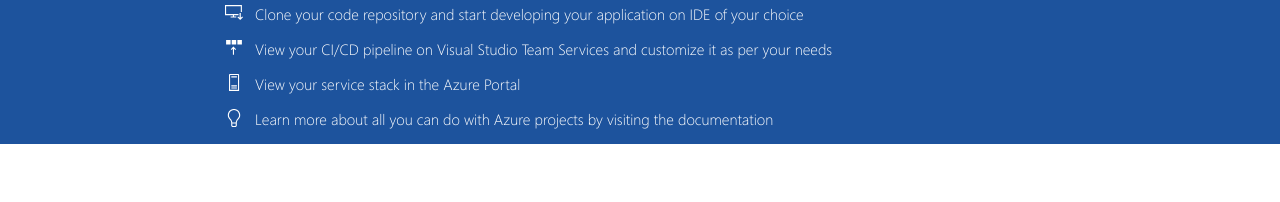
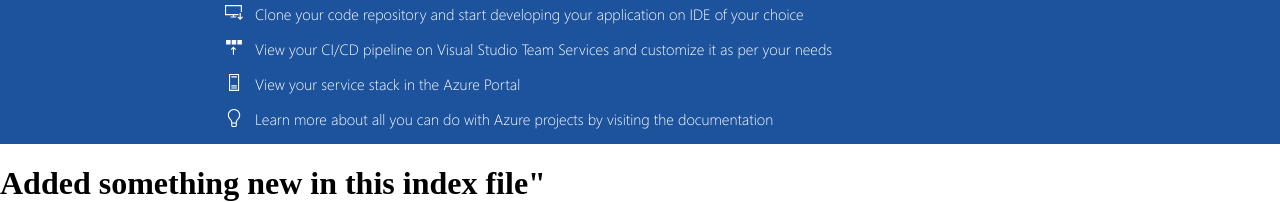
Before and after one commit to kiranwagle/case1repo, a plain HTML site: page index.html in a window 1280 px wide. Shown: the part 656-858 px from the top of the page. Before the commit the page ends 800 px from the top, so only its background shows below. Drawn offline with Linux system fonts and the light colour scheme.

Commit message:
Fixed the index file

```diff
--- a/index.html
+++ b/index.html
@@ -54,5 +54,5 @@
         </div>
     </div>
 </body>
-
+<h1> Added something new in this index file"</h1>
 </html>
```
